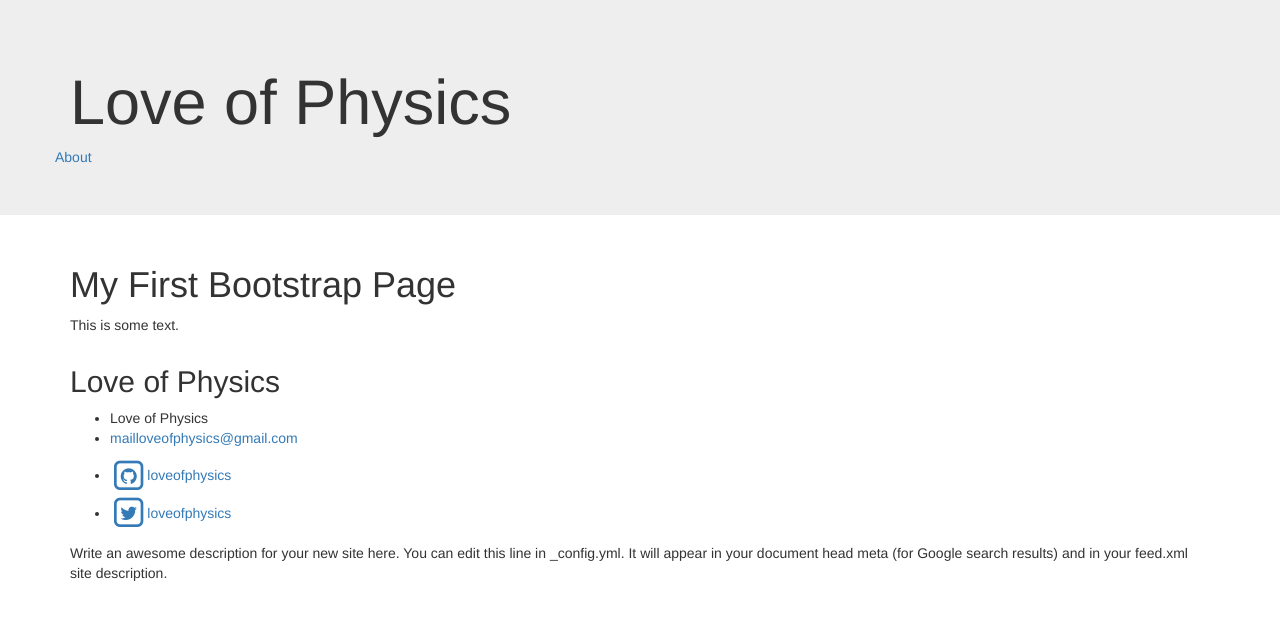
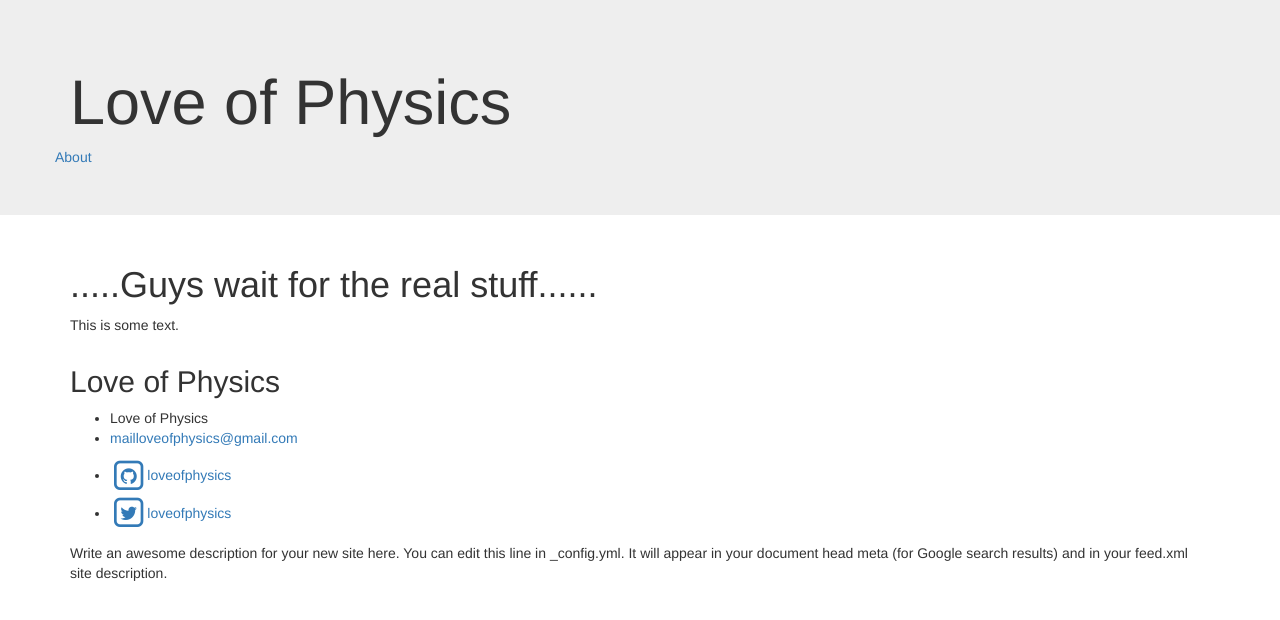
Before and after one commit to loveofphysics/loveofphysics.github.io, a Jekyll site: the page built from index.html, in a window 1280 px wide. Shown: the top 620 px of the page. Built offline with Jekyll 4.4.1, drawn with Linux system fonts in a browser that asks for light colours; nearby versions of some CDN libraries.

Commit message:
index changes

```diff
--- a/index.html
+++ b/index.html
@@ -2,5 +2,5 @@
 layout: default
 ---
 
-	  <h1>My First Bootstrap Page</h1>
+	  <h1>.....Guys wait for the real stuff......</h1>
 	    <p>This is some text.</p>
```
